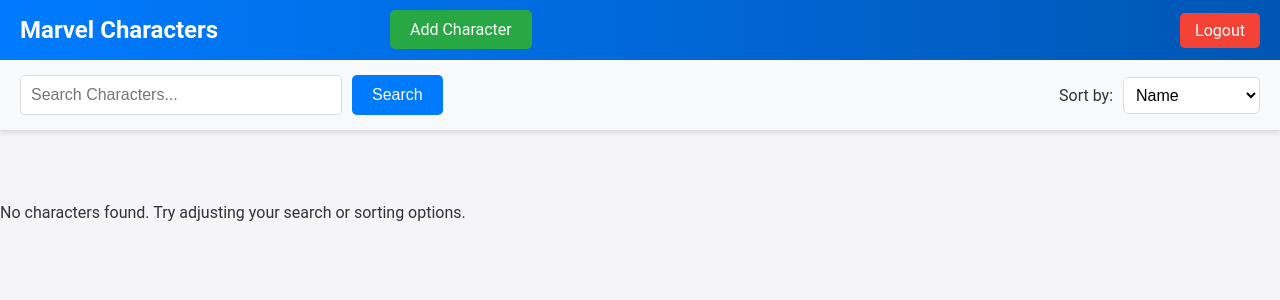
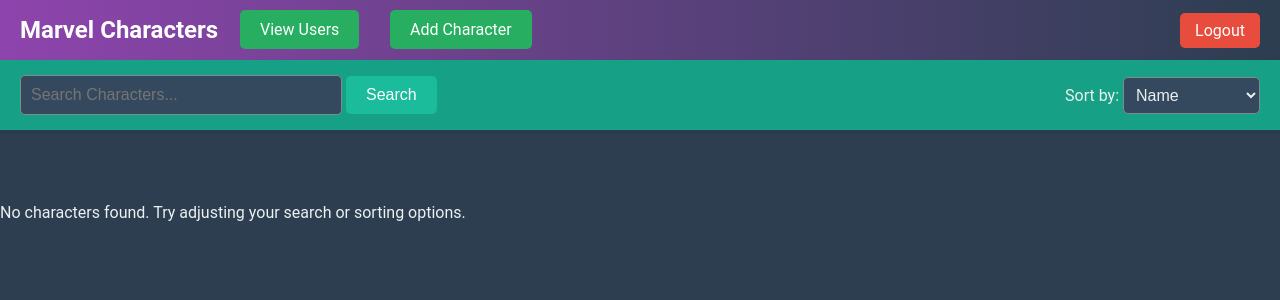
Before and after one commit to Kartik98784/Webdev_ProjectMCU, a PHP site: page /list_characters.php in a window 1280 px wide. Shown: the top 300 px of the page. Run offline with PHP 8.4, Linux system fonts and the light colour scheme; the visitor is signed in with stand-in values (Sample User, id 1); data that the repository does not hold is empty.

Commit message:
ADDING DIFFRENT BACKGROUND COLORS

```diff
--- a/list_characters.php
+++ b/list_characters.php
@@ -73,15 +73,15 @@
     <style>
 body {
     font-family: 'Roboto', sans-serif;
-    background-color: #f4f4f9;
+    background-color: #2c3e50; /* Dark blue-gray background */
     margin: 0;
     padding: 0;
-    color: #333;
+    color: #ecf0f1; /* Light text color */
 }
 
 /* Top Bar */
 .top-bar {
-    background: linear-gradient(90deg, #007bff, #0056b3);
+    background: linear-gradient(90deg, #8e44ad, #2c3e50); /* Purple to Dark Blue gradient */
     display: flex;
     justify-content: space-between;
     align-items: center;
@@ -97,7 +97,7 @@
 }
 
 .top-bar .logout-btn {
-    background-color: #f44336;
+    background-color: #e74c3c;
     color: white;
     padding: 8px 15px;
     text-decoration: none;
@@ -106,16 +106,15 @@
 }
 
 .top-bar .logout-btn:hover {
-    background-color: #d32f2f;
+    background-color: #c0392b;
 }
 
 /* Buttons */
-/* Add Character Button */
 .add-character-btn {
     position: absolute;
     top: 10px;
     left: 390px;
-    background-color: #28a745;
+    background-color: #27ae60;
     padding: 10px 20px;
     text-decoration: none;
     color: white;
@@ -124,15 +123,14 @@
 }
 
 .add-character-btn:hover {
-    background-color: #218838;
+    background-color: #2ecc71;
 }
 
-/* View Users Button */
 .view-users-btn {
     position: absolute;
     top: 10px;
     left: 240px;
-    background-color: #28a745;
+    background-color: #27ae60;
     padding: 10px 20px;
     text-decoration: none;
     color: white;
@@ -141,45 +139,40 @@
 }
 
 .view-users-btn:hover {
-    background-color: #0056b3;
+    background-color: #3498db;
 }
-
-
 
 /* Search and Sort Bar */
 .search-sort-bar {
     display: flex;
     justify-content: space-between;
     align-items: center;
-    background-color: #f8f9fa;
+    background-color: #16a085; /* Updated bar color to teal green */
     padding: 15px 20px;
-    border-bottom: 1px solid #ddd;
+    border-bottom: 1px solid #2c3e50;
     box-shadow: 0 2px 4px rgba(0, 0, 0, 0.1);
-}
-
-.search-bar {
-    display: flex;
-    gap: 10px;
 }
 
 .search-bar input {
     width: 300px;
     padding: 10px;
     font-size: 16px;
-    border: 1px solid #ddd;
+    border: 1px solid #7f8c8d;
     border-radius: 5px;
     transition: border-color 0.3s;
+    background-color: #34495e; /* Matching background color */
+    color: #ecf0f1;
 }
 
 .search-bar input:focus {
-    border-color: #007bff;
+    border-color: #1abc9c; /* Light green focus */
     outline: none;
 }
 
 .search-bar button {
     padding: 10px 20px;
     font-size: 16px;
-    background-color: #007bff;
+    background-color: #1abc9c;
     color: white;
     border: none;
     border-radius: 5px;
@@ -188,26 +181,20 @@
 }
 
 .search-bar button:hover {
-    background-color: #0056b3;
-}
-
-.sort-bar {
-    display: flex;
-    align-items: center;
-    gap: 10px;
+    background-color: #16a085;
 }
 
 .sort-bar select {
     padding: 8px;
     font-size: 16px;
-    border: 1px solid #ddd;
+    border: 1px solid #7f8c8d;
     border-radius: 5px;
-    background-color: #fff;
-    transition: border-color 0.3s;
+    background-color: #34495e;
+    color: #ecf0f1;
 }
 
 .sort-bar select:focus {
-    border-color: #007bff;
+    border-color: #1abc9c;
     outline: none;
 }
 
@@ -313,6 +294,11 @@
 
     <!-- Search and Sort Bar -->
     <div class="search-sort-bar">
+    <?php if ($is_admin): ?>
+    <a href="view_users.php" class="view-users-btn">View Users</a>
+<?php endif; ?>
+
+
         <form action="list_characters.php" method="get" class="search-bar">
             <input
                 type="text"
```
Also changed, not shown: other parts of list_characters.php (+12 -19 lines). Lines whose indentation alone changed are shown as unchanged.
